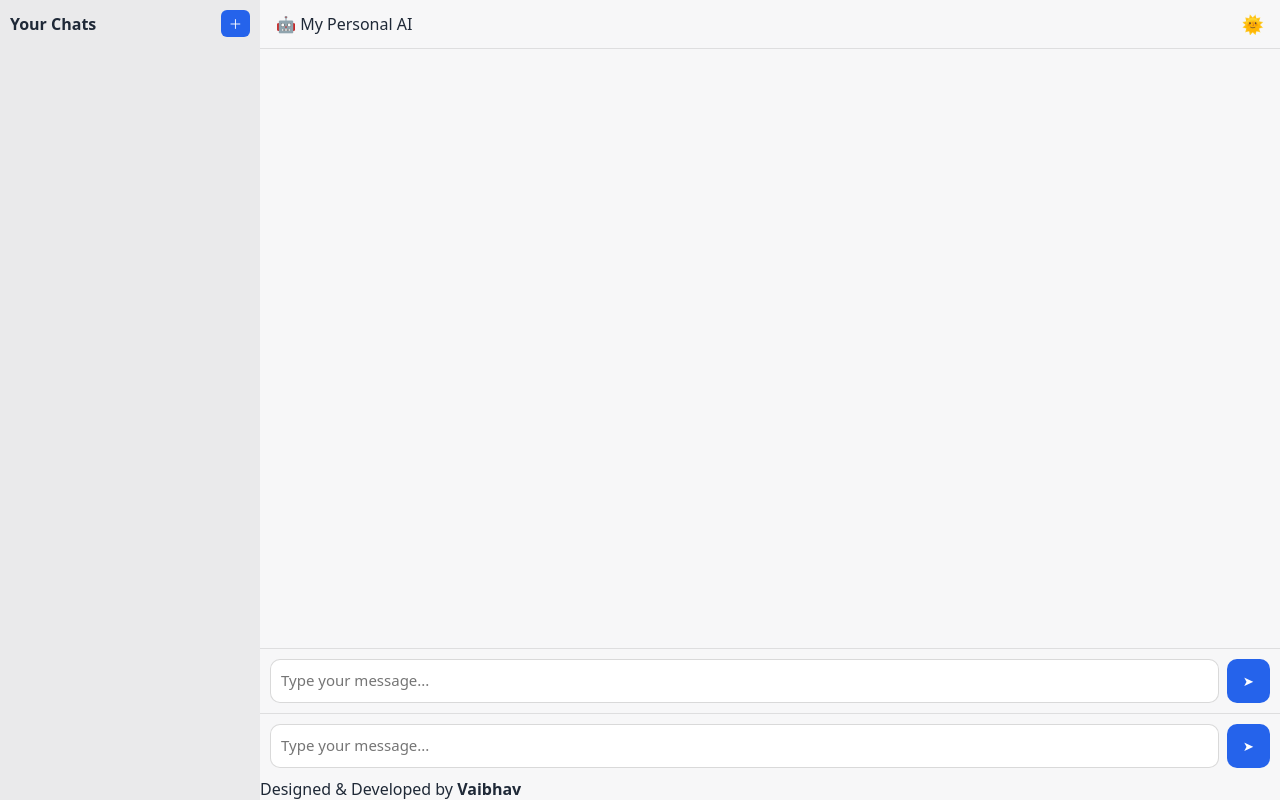
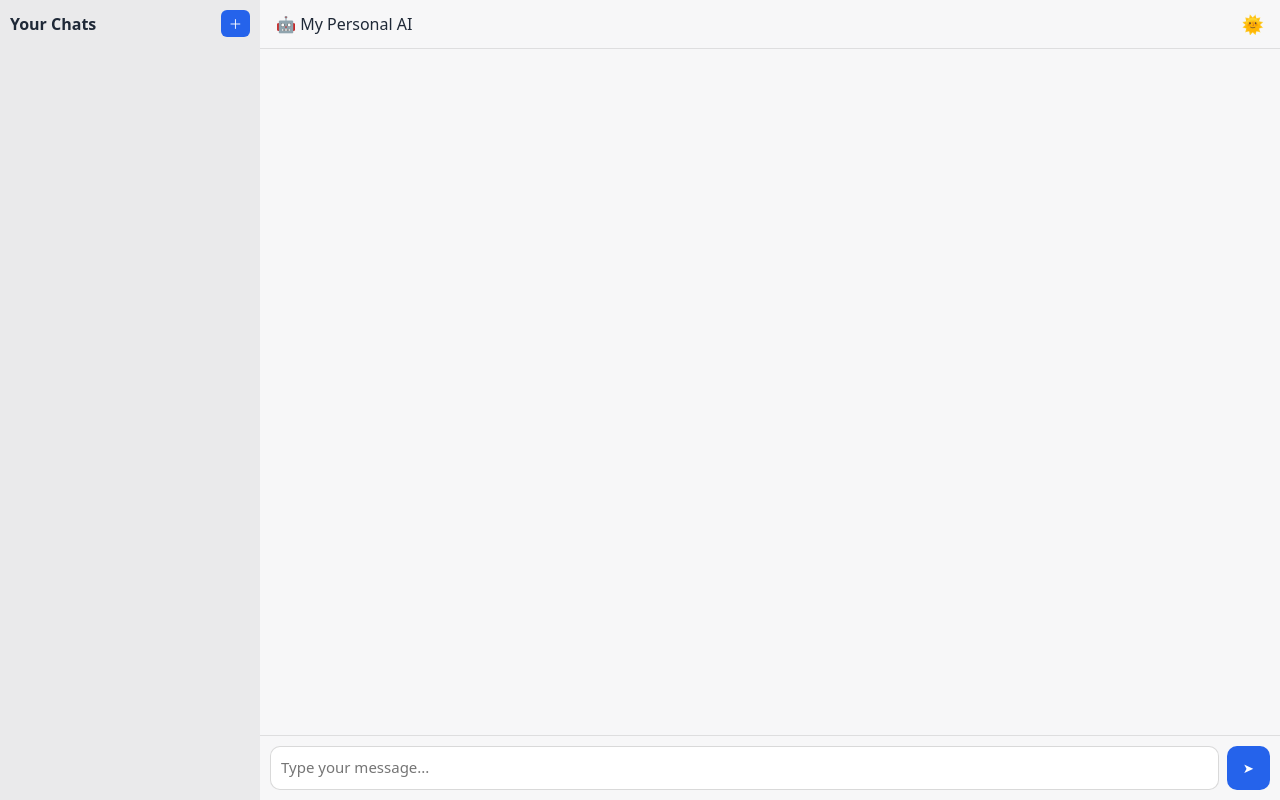
Before and after one commit to vs3241249-dotcom/my-personal-ai, a Flask app: page / in a window 1280 px wide. Run offline with Flask 3, Linux system fonts and the light colour scheme.

Commit message:
Update inbox.html

```diff
--- a/templates/inbox.html
+++ b/templates/inbox.html
@@ -1,4 +1,4 @@
-<!DOCTYPE html>
+ <!DOCTYPE html>
 <html lang="en">
 <head>
   <meta charset="UTF-8" />
@@ -74,26 +74,6 @@
         <button id="send" title="Send" aria-label="Send message">➤</button>
       </div>
 
-          <!-- ===== INPUT AREA ===== -->
-      <div class="input-area">
-        <textarea
-          id="input"
-          placeholder="Type your message..."
-          rows="1"
-          autocomplete="off"
-          autocorrect="off"
-          autocapitalize="off"
-          spellcheck="false"
-        ></textarea>
-
-        <button id="send" title="Send" aria-label="Send message">➤</button>
-      </div>
-
-      <!-- ===== FOOTER ===== -->
-      <footer class="app-footer">
-        Designed &amp; Developed by <strong>Vaibhav</strong>
-      </footer>
-
     </main>
   </div>
 
```
